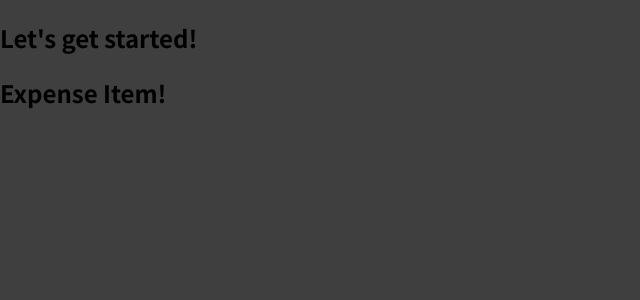
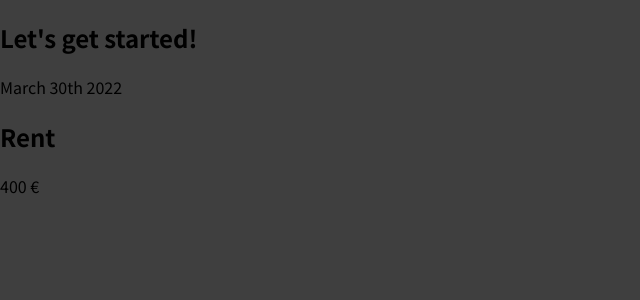
Before and after one commit to markojp/maxreact-basic-app, a React (Create React App) app: page / in a window 1280 px wide. Shown: the top 300 px of the page, without its empty margins (0-640 px from the left). Built offline with nearby package versions, Linux system fonts and the light colour scheme.

Commit message:
Further developed ExpenseItem component

```diff
--- a/src/components/ExpenseItem.js
+++ b/src/components/ExpenseItem.js
@@ -1,5 +1,13 @@
-function ExpenseItem () {
-    return <h2>Expense Item!</h2>
+function ExpenseItem() {
+  return (
+    <div>
+      <div>March 30th 2022</div>
+      <div>
+        <h2>Rent</h2>
+        <div>400 €</div>
+      </div>
+    </div>
+  );
 }
 
 export default ExpenseItem;
```
